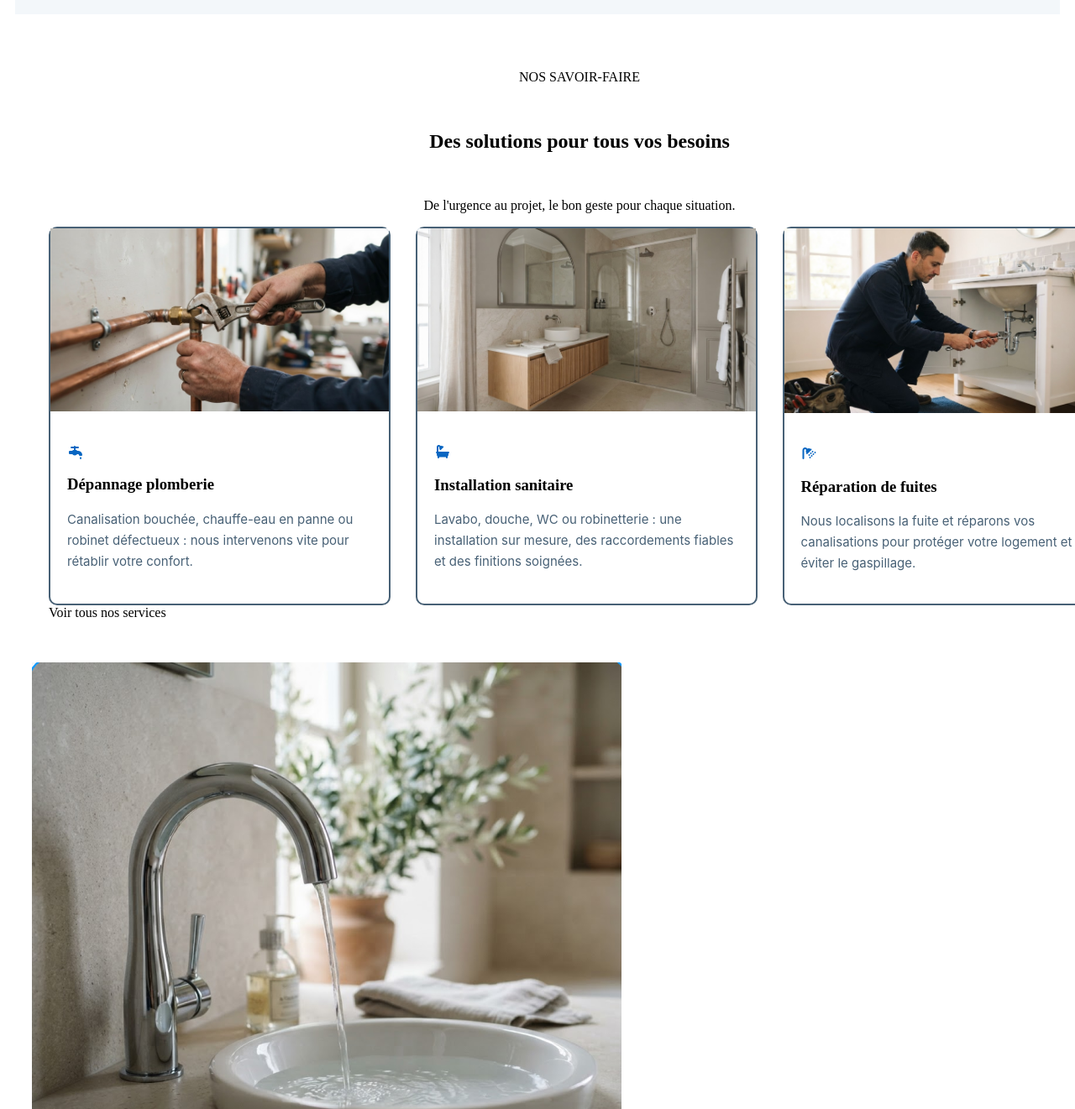
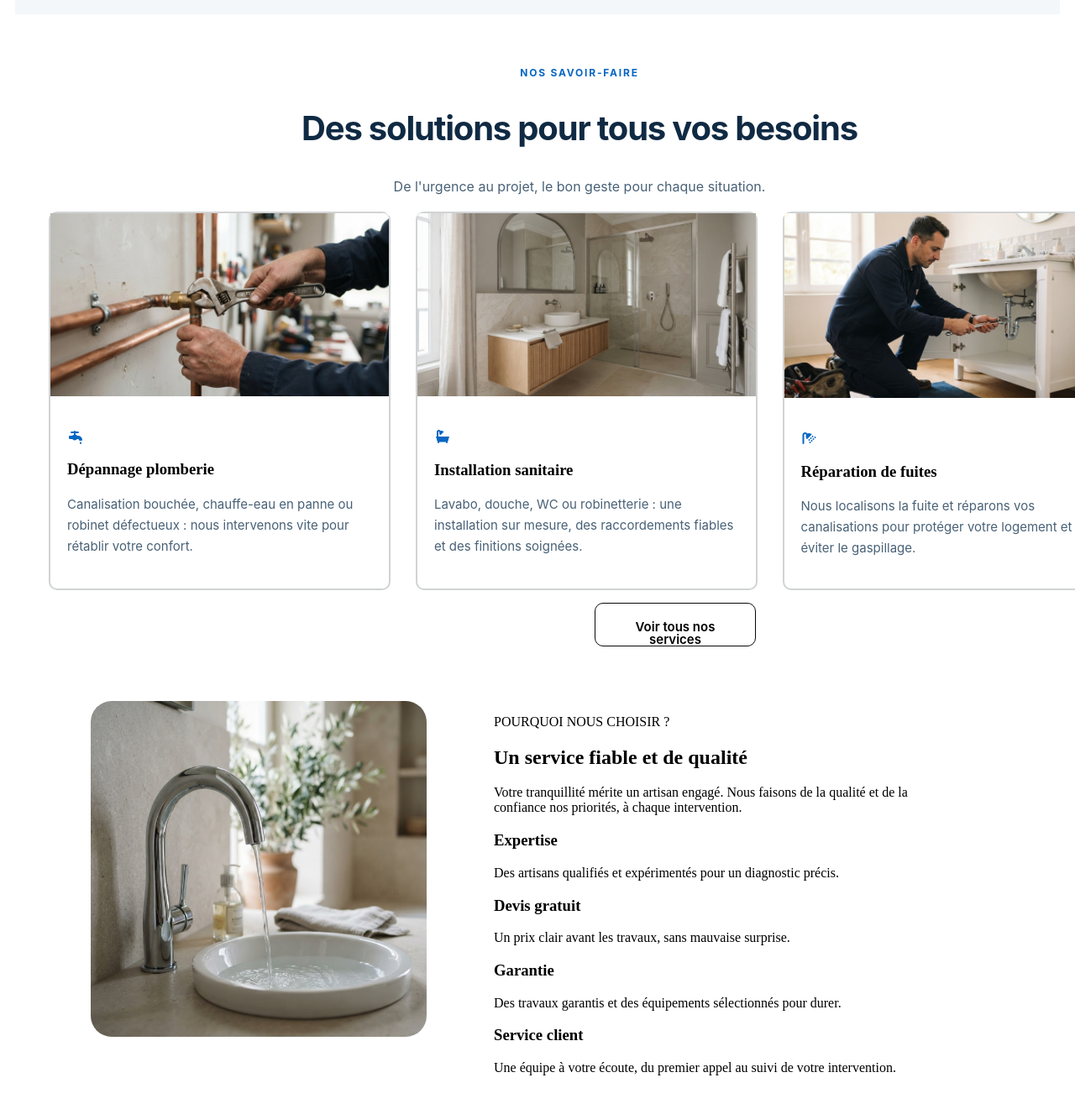
Before and after one commit to mehdifardouss/PlombExpress, a plain HTML site: page index.html in a window 1280 px wide. Shown: the part 760-2081 px from the top of the page at 84% size. Drawn offline with Linux system fonts and the light colour scheme.

Commit message:
css pour section 3 maquette1

```diff
--- a/css/style.css
+++ b/css/style.css
@@ -178,9 +178,28 @@ color:#486176;
 line-height: 165%;
 letter-spacing: 0%;
 }
+.petittextep2{font-family: Inter;
+font-weight: 700;
+font-style: Bold;
+font-size: 12px;
+color:  #0866C2;
+line-height: 140%;
+letter-spacing: 1.8px;
+}
+.petittextep3{
+    font-family: Inter;
+font-weight: 400;
+font-style: Regular;
+font-size: 16px;
+color: #486176;
+;
+line-height: 160%;
+letter-spacing: 0%;
+text-align: center;
 
-.titree{
-    font-family: Inter;
+}
+.titreee{
+font-family: Inter;
 font-weight: 700;
 font-style: Bold;
 font-size: 40px;
@@ -200,7 +219,7 @@ text-align: center;
 .carte {
     display: flex;
     gap: 20px;
-    border:  #486176 solid 2px;
+    border:   #d1d3d4 solid 2px;
     border-radius: 10px;
     flex-direction: column;
     align-items: center;
@@ -211,3 +230,41 @@ text-align: center;
     text-align: center;
 
 }
+.boutonblanc2{
+    display: flex;
+    border: 1px solid #080808;
+    border-radius: 10px;
+    background-color: #ffffff;
+    text-align: center;
+    color: rgb(0, 0, 0);
+    height: 10px;
+    width: 150px;
+    padding: 20px;
+     margin: 15px;
+    margin-left:650px;
+}
+.container2 a{
+    font-family: Inter;
+font-weight: 600;
+font-style: Semi Bold;
+font-size: 15px;
+text-decoration: none;
+line-height: 100%;
+letter-spacing: 0%;
+
+}
+.container3{
+    display: flex;
+    flex-wrap: wrap;
+    gap: 80px;
+}
+.container3 img{
+    margin-left:100PX;
+    width: 400px;
+    height: 400px;
+    border-radius: 25PX;
+}
+.texte-pourquoi{
+    width: 40%;
+    height: auto;
+}
--- a/index.html
+++ b/index.html
@@ -57,9 +57,9 @@
         <section class="savoirefaire">
             <div class="container2">
                 <div class="titrep2">
-                    <p class="petittextep2">NOS SAVOIR-FAIRE</p><br>
-                    <h2 class="titreee">Des solutions pour tous vos besoins</h2><br>
-                    <p>De l'urgence au projet, le bon geste pour chaque situation.</p>
+                    <p class="petittextep2">NOS SAVOIR-FAIRE</p>
+                    <h2 class="titreee">Des solutions pour tous vos besoins</h2>
+                    <p class="petittextep3">De l'urgence au projet, le bon geste pour chaque situation.</p>
                 </div>
                 <div class="cartes-services">
                     <article class="carte">
@@ -100,12 +100,12 @@
                     </article>
                 </div>
                 <div class="bouton-services">
-                    <a href="html/services.html" class="bouton bouton-blanc">Voir tous nos services</a>
+                    <a href="html/services.html" class="boutonblanc2">Voir tous nos services</a>
                 </div>
             </div>
         </section>
         <section class="pourquoi">
-            <div class="container">
+            <div class="container3">
                 <img src="assets/images/robinet.png" alt="">
                 <div class="texte-pourquoi">
                     <p class="petit-texte">POURQUOI NOUS CHOISIR ?</p>
```
